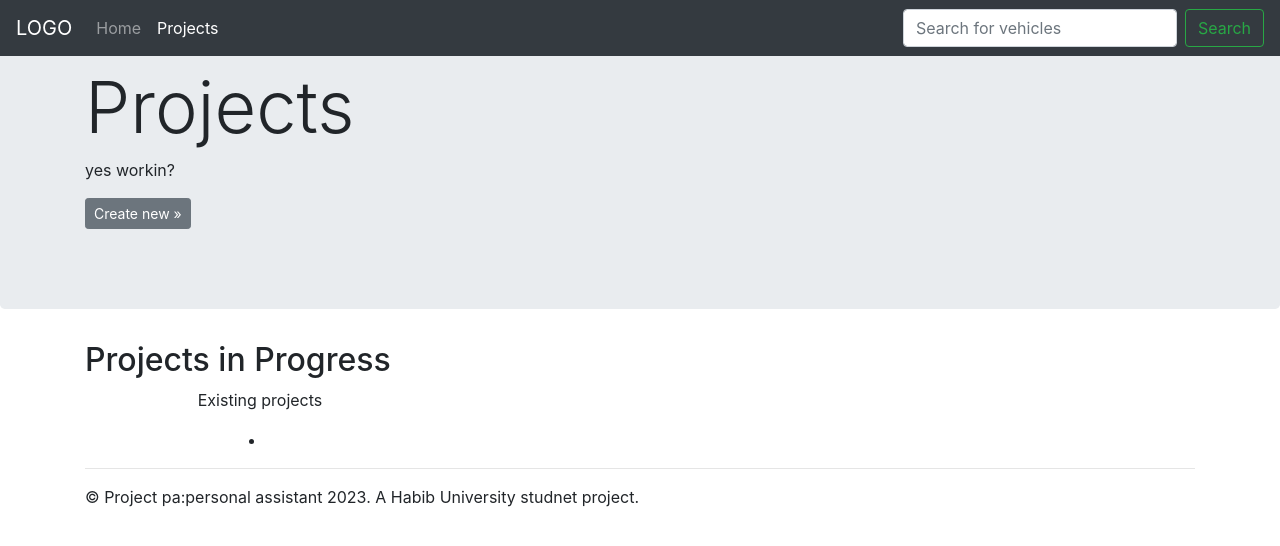
After one commit to kk05088/Web_Mobile_Dev, a Django app: page /pa/projects in a window 1280 px wide. The commit adds this page. Shown: the top 546 px of the page. Run offline with Django 4.2, Linux system fonts and the light colour scheme; some libraries are stand-ins or nearby versions.

Commit message:
more html

```diff
--- /dev/null
+++ b/hw1/newapp/pa/enum_types.py
@@ -0,0 +1 @@
+from enum import Enum
--- a/hw1/newapp/pa/templates/header.html
+++ b/hw1/newapp/pa/templates/header.html
@@ -21,6 +21,9 @@
             <li class="nav-item {% if navbar == 'home' %}active{% endif %}">
                 <a class="nav-link " href="{% url 'home' %}">Home</a>
             </li>
+            <li class="nav-item {% if navbar == 'projects' %}active{% endif %}">
+                <a class="nav-link " href="{% url 'projects' %}">Projects</a>
+            </li>
 
         </ul>
         <form class="form-inline my-2 my-lg-0">
--- /dev/null
+++ b/hw1/newapp/pa/templates/projects.html
@@ -0,0 +1,39 @@
+<!DOCTYPE html>
+{% include 'header.html' %}
+
+<main role="main">
+
+    <div class="jumbotron">
+        <div class="container">
+            <h1 class="display-3">Projects</h1>
+            <p>
+                yes workin?
+            </p>
+            <p><a class="btn btn-secondary btn-sm" href="#" role="button">Create new &raquo;</a></p>
+        </div>
+    </div>
+
+    <div class="container">
+        <!-- Example row of columns -->
+        <div class="row">
+            <div class="col-md-4">
+                <h2>Projects in Progress</h2>
+                <div class="text-center">
+                <p>Existing projects</p>
+                    <li>
+
+                    </li>
+                </div>
+
+                <!-- <p><a class="btn btn-primary" href="#" role="button">View details &raquo;</a></p> -->
+            </div>
+
+        </div>
+
+        <hr>
+
+    </div> <!-- /container -->
+
+</main>
+
+{% include 'footer.html' %}
--- a/hw1/newapp/pa/urls.py
+++ b/hw1/newapp/pa/urls.py
@@ -3,7 +3,7 @@ from pa import views
 
 urlpatterns = [
     path('', views.view_index, name='home'),
-    # path('baham/members', views.view_members, name='members'),
+    path('projects', views.view_projects, name='projects'),
     # path('baham/vehicles', views.view_vehicles, name='vehicles'),
     # path('baham/aboutus', views.view_aboutus, name='aboutus')
 ]
--- a/hw1/newapp/pa/views.py
+++ b/hw1/newapp/pa/views.py
@@ -10,3 +10,9 @@ def view_index(request):
         "navbar": "home"
     }
     return HttpResponse(template.render(context, request))
+def view_projects(request):
+    template = loader.get_template('projects.html')
+    context = {
+        "navbar": "projects"
+    }
+    return HttpResponse(template.render(context, request))
```
Also changed, not shown: hw1/newapp/pa/models.py (+18 -0 lines), hw1/newapp/pa/templates/home.html (+4 -5 lines).
